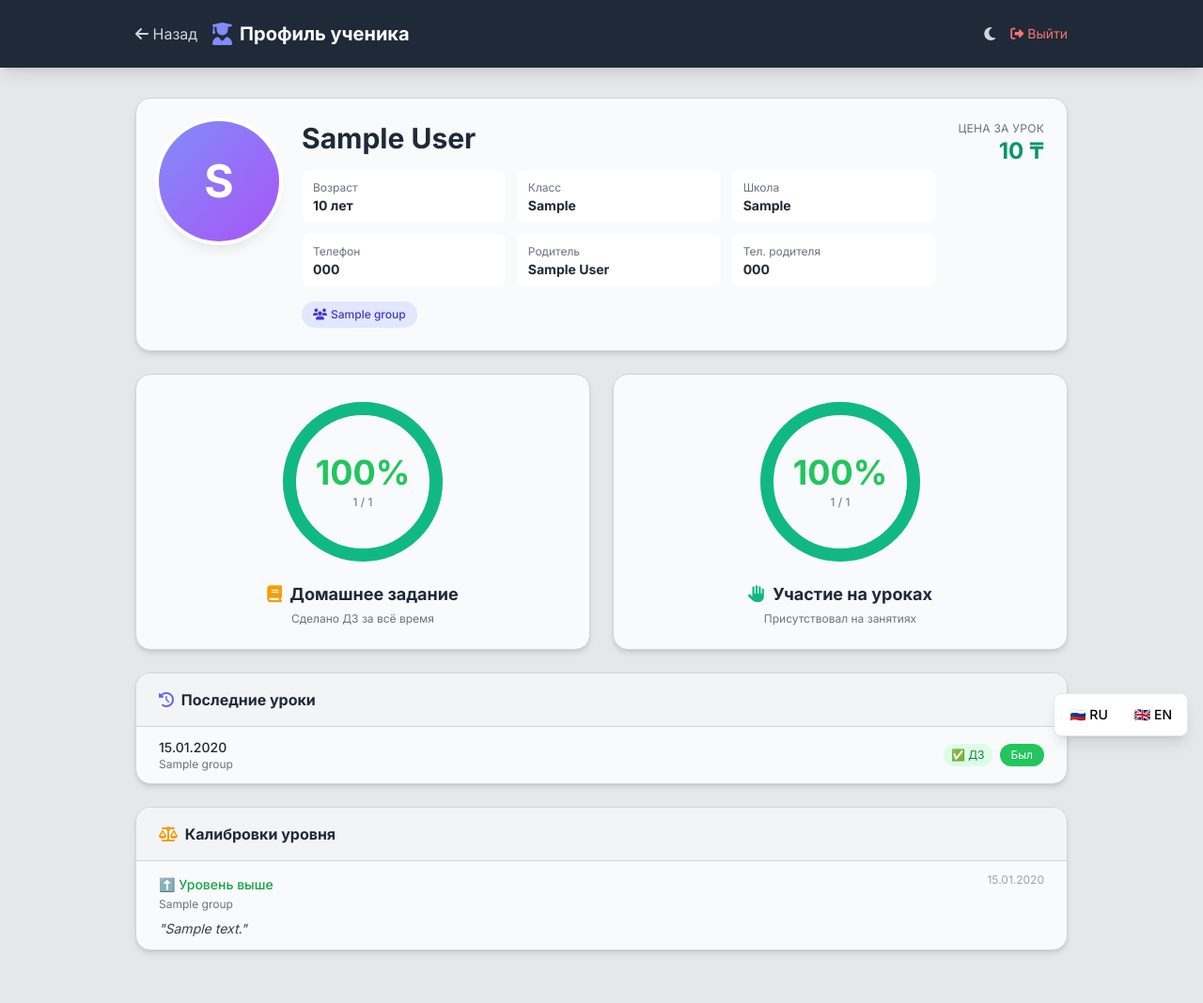
After one commit to Nurmukasan/english-center-crm, a Django app: page /students/1/ in a window 1280 px wide. The commit adds this page. Shown: the whole page at 94% size. Run offline with Django 5.2, Linux system fonts and the light colour scheme; a user stored in the database is signed in; tables that the repository leaves empty hold one stand-in row (values such as "Sample post"); some libraries are stand-ins or nearby versions.

Commit message:
feat: страница профиля ученика с прогрессами

```diff
--- a/config/urls.py
+++ b/config/urls.py
@@ -41,6 +41,7 @@ urlpatterns = [
     path('books/<int:book_id>/', views.book_detail, name='book_detail'),
     path('group/<int:group_id>/homework/', views.mark_homework, name='mark_homework'),
     path('calibration/create/', views.create_calibration, name='create_calibration'),
+    path('students/<int:student_id>/', views.student_profile, name='student_profile'),
 ]
 if settings.DEBUG:
     urlpatterns += static(settings.MEDIA_URL, document_root=settings.MEDIA_ROOT)
--- a/dashboard/templates/dashboard/group_detail.html
+++ b/dashboard/templates/dashboard/group_detail.html
@@ -469,8 +469,7 @@
 
         function openProfile() {
             if (!currentStudent) return;
-            // TODO: когда будет страница профиля ученика — заменить
-            alert('Профиль ученика: ' + currentStudent.name + '\n(страница в разработке)');
+            window.location.href = '/students/' + currentStudent.id + '/';
         }
 
         function openCalibration() {
--- /dev/null
+++ b/dashboard/templates/dashboard/student_profile.html
@@ -0,0 +1,288 @@
+<!DOCTYPE html>
+<html lang="ru">
+<head>
+    <meta charset="UTF-8">
+    <meta name="viewport" content="width=device-width, initial-scale=1.0">
+    <title>{{ student.name }} — Enjoy English</title>
+    <script src="https://cdn.tailwindcss.com"></script>
+    <script>tailwind.config = { darkMode: 'class' }</script>
+    <link href="https://fonts.googleapis.com/css2?family=Inter:wght@300;400;500;600;700;800&display=swap" rel="stylesheet">
+    <link href="https://cdnjs.cloudflare.com/ajax/libs/font-awesome/6.5.1/css/all.min.css" rel="stylesheet">
+    <style>
+        * { font-family: 'Inter', sans-serif; }
+        .fade-in { animation: fadeIn 0.4s ease; }
+        @keyframes fadeIn {
+            from { opacity: 0; transform: translateY(10px); }
+            to { opacity: 1; transform: translateY(0); }
+        }
+        .hover-scale { transition: all 0.3s ease; }
+        .hover-scale:hover { transform: translateY(-2px); box-shadow: 0 8px 20px rgba(0,0,0,0.08); }
+
+        /* Круговой прогресс */
+        .progress-ring {
+            transform: rotate(-90deg);
+            transform-origin: 50% 50%;
+        }
+        .progress-ring circle {
+            transition: stroke-dashoffset 1s ease-in-out;
+        }
+
+        .goog-te-banner-frame { display: none !important; }
+        body { top: 0 !important; }
+        .skiptranslate { display: none !important; }
+        #google_translate_element { display: none !important; }
+    </style>
+</head>
+<body class="bg-gray-200 dark:bg-gray-900 min-h-screen transition-colors duration-300">
+
+    <div class="fixed bottom-4 right-4 z-50 flex gap-1 bg-white dark:bg-gray-800 rounded-lg shadow-lg p-1 border border-gray-200 dark:border-gray-700">
+        <button onclick="changeLang('ru')" class="px-3 py-2 rounded-lg text-sm font-medium hover:bg-gray-100 dark:hover:bg-gray-700 transition">🇷🇺 RU</button>
+        <button onclick="changeLang('en')" class="px-3 py-2 rounded-lg text-sm font-medium hover:bg-gray-100 dark:hover:bg-gray-700 transition">🇬🇧 EN</button>
+    </div>
+    <div id="google_translate_element" style="display:none !important;"></div>
+
+    <header class="bg-gray-800 shadow-lg sticky top-0 z-40">
+        <div class="max-w-5xl mx-auto px-4 py-4 flex justify-between items-center">
+            <div class="flex items-center gap-4">
+                <a href="javascript:history.back()" class="text-gray-300 hover:text-white transition">
+                    <i class="fas fa-arrow-left"></i> Назад
+                </a>
+                <div class="flex items-center gap-2">
+                    <i class="fas fa-user-graduate text-2xl text-indigo-400"></i>
+                    <h1 class="text-xl font-bold text-white">Профиль ученика</h1>
+                </div>
+            </div>
+            <div class="flex items-center gap-2">
+                <button onclick="toggleTheme()" class="p-2 rounded-lg hover:bg-gray-700 transition">
+                    <i class="fas fa-moon dark:hidden text-gray-300"></i>
+                    <i class="fas fa-sun hidden dark:inline text-yellow-400"></i>
+                </button>
+                <a href="{% url 'logout' %}" class="text-red-400 text-sm">
+                    <i class="fas fa-sign-out-alt"></i> Выйти
+                </a>
+            </div>
+        </div>
+    </header>
+
+    <main class="max-w-5xl mx-auto px-4 py-8 fade-in">
+
+        <!-- ===== ВЕРХНИЙ БЛОК: ФОТО + ИНФО ===== -->
+        <div class="bg-gray-50 dark:bg-gray-800 rounded-2xl shadow-md border border-gray-300 dark:border-gray-600 p-6 mb-6 hover-scale transition-colors">
+            <div class="flex flex-col md:flex-row items-center md:items-start gap-6">
+
+                <!-- Фото / Аватар -->
+                <div class="flex-shrink-0">
+                    <div class="w-32 h-32 rounded-full bg-gradient-to-br from-indigo-400 to-purple-500 flex items-center justify-center text-white text-5xl font-bold shadow-lg ring-4 ring-white dark:ring-gray-700">
+                        {{ student.name|slice:":1"|upper }}
+                    </div>
+                </div>
+
+                <!-- Инфо -->
+                <div class="flex-1 text-center md:text-left">
+                    <h2 class="text-3xl font-bold text-gray-800 dark:text-white">{{ student.name }}</h2>
+
+                    <div class="mt-4 grid grid-cols-2 md:grid-cols-3 gap-3 text-sm">
+                        {% if student.age %}
+                        <div class="bg-white dark:bg-gray-700 rounded-lg px-3 py-2">
+                            <span class="text-gray-500 dark:text-gray-400 text-xs">Возраст</span>
+                            <p class="font-bold text-gray-800 dark:text-white">{{ student.age }} лет</p>
+                        </div>
+                        {% endif %}
+                        {% if student.grade %}
+                        <div class="bg-white dark:bg-gray-700 rounded-lg px-3 py-2">
+                            <span class="text-gray-500 dark:text-gray-400 text-xs">Класс</span>
+                            <p class="font-bold text-gray-800 dark:text-white">{{ student.grade }}</p>
+                        </div>
+                        {% endif %}
+                        {% if student.school %}
+                        <div class="bg-white dark:bg-gray-700 rounded-lg px-3 py-2">
+                            <span class="text-gray-500 dark:text-gray-400 text-xs">Школа</span>
+                            <p class="font-bold text-gray-800 dark:text-white truncate" title="{{ student.school }}">{{ student.school }}</p>
+                        </div>
+                        {% endif %}
+                        {% if student.phone %}
+                        <div class="bg-white dark:bg-gray-700 rounded-lg px-3 py-2">
+                            <span class="text-gray-500 dark:text-gray-400 text-xs">Телефон</span>
+                            <p class="font-bold text-gray-800 dark:text-white">{{ student.phone }}</p>
+                        </div>
+                        {% endif %}
+                        {% if student.parent_name %}
+                        <div class="bg-white dark:bg-gray-700 rounded-lg px-3 py-2">
+                            <span class="text-gray-500 dark:text-gray-400 text-xs">Родитель</span>
+                            <p class="font-bold text-gray-800 dark:text-white">{{ student.parent_name }}</p>
+                        </div>
+                        {% endif %}
+                        {% if student.parent_phone %}
+                        <div class="bg-white dark:bg-gray-700 rounded-lg px-3 py-2">
+                            <span class="text-gray-500 dark:text-gray-400 text-xs">Тел. родителя</span>
+                            <p class="font-bold text-gray-800 dark:text-white">{{ student.parent_phone }}</p>
+                        </div>
+                        {% endif %}
+                    </div>
+
+                    <div class="mt-4 flex flex-wrap gap-2 justify-center md:justify-start">
+                        {% for enrollment in enrollments %}
+                        <a href="{% url 'group_detail' enrollment.group.id %}"
+                           class="bg-indigo-100 dark:bg-indigo-900/40 text-indigo-700 dark:text-indigo-300 px-3 py-1.5 rounded-full text-xs font-medium hover:bg-indigo-200 dark:hover:bg-indigo-900/60 transition">
+                            <i class="fas fa-users mr-1"></i>{{ enrollment.group.name }}
+                        </a>
+                        {% endfor %}
+                    </div>
+                </div>
+
+                <!-- Правая колонка: цена -->
+                <div class="flex-shrink-0 text-center md:text-right">
+                    <p class="text-gray-500 dark:text-gray-400 text-xs uppercase tracking-wide">Цена за урок</p>
+                    <p class="text-2xl font-bold text-emerald-600 dark:text-emerald-400">{{ student.price_per_lesson|floatformat:0 }} ₸</p>
+                </div>
+            </div>
+        </div>
+
+        <!-- ===== КРУГОВЫЕ ПРОГРЕССЫ ===== -->
+        <div class="grid grid-cols-1 md:grid-cols-2 gap-6 mb-6">
+
+            <!-- Домашка -->
+            <div class="bg-gray-50 dark:bg-gray-800 rounded-2xl shadow-md border border-gray-300 dark:border-gray-600 p-6 hover-scale transition-colors">
+                <div class="flex items-center justify-center mb-4">
+                    <div class="relative">
+                        <svg class="progress-ring" width="180" height="180">
+                            <circle cx="90" cy="90" r="78" stroke="#e5e7eb" stroke-width="14" fill="transparent" class="dark:stroke-gray-700"/>
+                            <circle cx="90" cy="90" r="78"
+                                    stroke="{{ homework_color.stroke }}"
+                                    stroke-width="14"
+                                    fill="transparent"
+                                    stroke-linecap="round"
+                                    stroke-dasharray="{{ 490 }}"
+                                    stroke-dashoffset="{{ 490|add:0 }}"
+                                    style="stroke-dashoffset: calc(490 - (490 * {{ homework_percent }}) / 100);"/>
+                        </svg>
+                        <div class="absolute inset-0 flex flex-col items-center justify-center">
+                            <span class="text-4xl font-bold {{ homework_color.text }}">{{ homework_percent }}%</span>
+                            <span class="text-xs text-gray-500 dark:text-gray-400 mt-1">{{ homework_count }} / {{ total_lessons }}</span>
+                        </div>
+                    </div>
+                </div>
+                <h3 class="text-center font-bold text-gray-800 dark:text-white text-lg">
+                    <i class="fas fa-book text-amber-500 mr-1"></i> Домашнее задание
+                </h3>
+                <p class="text-center text-xs text-gray-500 dark:text-gray-400 mt-1">Сделано ДЗ за всё время</p>
+            </div>
+
+            <!-- Участие -->
+            <div class="bg-gray-50 dark:bg-gray-800 rounded-2xl shadow-md border border-gray-300 dark:border-gray-600 p-6 hover-scale transition-colors">
+                <div class="flex items-center justify-center mb-4">
+                    <div class="relative">
+                        <svg class="progress-ring" width="180" height="180">
+                            <circle cx="90" cy="90" r="78" stroke="#e5e7eb" stroke-width="14" fill="transparent" class="dark:stroke-gray-700"/>
+                            <circle cx="90" cy="90" r="78"
+                                    stroke="{{ participation_color.stroke }}"
+                                    stroke-width="14"
+                                    fill="transparent"
+                                    stroke-linecap="round"
+                                    stroke-dasharray="490"
+                                    style="stroke-dashoffset: calc(490 - (490 * {{ participation_percent }}) / 100);"/>
+                        </svg>
+                        <div class="absolute inset-0 flex flex-col items-center justify-center">
+                            <span class="text-4xl font-bold {{ participation_color.text }}">{{ participation_percent }}%</span>
+                            <span class="text-xs text-gray-500 dark:text-gray-400 mt-1">{{ present_count }} / {{ total_lessons }}</span>
+                        </div>
+                    </div>
+                </div>
+                <h3 class="text-center font-bold text-gray-800 dark:text-white text-lg">
+                    <i class="fas fa-hand-paper text-emerald-500 mr-1"></i> Участие на уроках
+                </h3>
+                <p class="text-center text-xs text-gray-500 dark:text-gray-400 mt-1">Присутствовал на занятиях</p>
+            </div>
+
+        </div>
+
+        <!-- ===== ПОСЛЕДНИЕ УРОКИ ===== -->
+        <div class="bg-gray-50 dark:bg-gray-800 rounded-2xl shadow-md border border-gray-300 dark:border-gray-600 overflow-hidden mb-6 transition-colors">
+            <div class="px-6 py-4 border-b border-gray-300 dark:border-gray-600 bg-gray-100 dark:bg-gray-700/50">
+                <h3 class="font-bold text-gray-800 dark:text-white">
+                    <i class="fas fa-history text-indigo-500 mr-1"></i> Последние уроки
+                </h3>
+            </div>
+            <div class="divide-y divide-gray-200 dark:divide-gray-700">
+                {% for att in recent_lessons %}
+                <div class="px-6 py-3 flex justify-between items-center gap-3">
+                    <div class="min-w-0 flex-1">
+                        <p class="text-sm font-medium text-gray-800 dark:text-white">{{ att.lesson.date|date:"d.m.Y" }}</p>
+                        <p class="text-xs text-gray-500 dark:text-gray-400">{{ att.lesson.group.name }}</p>
+                    </div>
+                    <div class="flex items-center gap-2">
+                        {% if att.homework_done %}
+                        <span class="text-xs bg-green-100 dark:bg-green-900/30 text-green-700 dark:text-green-400 px-2 py-1 rounded-full">✅ ДЗ</span>
+                        {% endif %}
+                        {% if att.status == 'present' %}
+                        <span class="text-xs bg-green-500 text-white px-3 py-1 rounded-full">Был</span>
+                        {% elif att.status == 'late' %}
+                        <span class="text-xs bg-amber-500 text-white px-3 py-1 rounded-full">Опоздал</span>
+                        {% else %}
+                        <span class="text-xs bg-red-500 text-white px-3 py-1 rounded-full">Не был</span>
+                        {% endif %}
+                    </div>
+                </div>
+                {% empty %}
+                <div class="px-6 py-8 text-center text-gray-400">
+                    <i class="fas fa-inbox text-3xl mb-2"></i>
+                    <p>Пока нет занятий</p>
+                </div>
+                {% endfor %}
+            </div>
+        </div>
+
+        <!-- ===== КАЛИБРОВКИ ===== -->
+        {% if calibrations %}
+        <div class="bg-gray-50 dark:bg-gray-800 rounded-2xl shadow-md border border-gray-300 dark:border-gray-600 overflow-hidden mb-6 transition-colors">
+            <div class="px-6 py-4 border-b border-gray-300 dark:border-gray-600 bg-gray-100 dark:bg-gray-700/50">
+                <h3 class="font-bold text-gray-800 dark:text-white">
+                    <i class="fas fa-balance-scale text-amber-500 mr-1"></i> Калибровки уровня
+                </h3>
+            </div>
+            <div class="divide-y divide-gray-200 dark:divide-gray-700">
+                {% for cal in calibrations %}
+                <div class="px-6 py-3">
+                    <div class="flex justify-between items-start gap-3">
+                        <div class="flex-1">
+                            {% if cal.direction == 'up' %}
+                            <span class="text-sm font-medium text-green-600 dark:text-green-400">⬆️ Уровень выше</span>
+                            {% else %}
+                            <span class="text-sm font-medium text-red-600 dark:text-red-400">⬇️ Уровень ниже</span>
+                            {% endif %}
+                            <p class="text-xs text-gray-500 dark:text-gray-400 mt-0.5">{{ cal.group.name }}</p>
+                            {% if cal.comment %}
+                            <p class="text-sm text-gray-700 dark:text-gray-300 mt-2 italic">"{{ cal.comment }}"</p>
+                            {% endif %}
+                        </div>
+                        <span class="text-xs text-gray-400 whitespace-nowrap">{{ cal.created_at|date:"d.m.Y" }}</span>
+                    </div>
+                </div>
+                {% endfor %}
+            </div>
+        </div>
+        {% endif %}
+
+    </main>
+
+    <script>
+        function toggleTheme() {
+            document.documentElement.classList.toggle('dark');
+        }
+        function changeLang(lang) {
+            document.cookie = `googtrans=/ru/${lang}; path=/`;
+            document.cookie = `googtrans=/ru/${lang}; domain=.${location.hostname}; path=/`;
+            location.reload();
+        }
+        function googleTranslateElementInit() {
+            new google.translate.TranslateElement({
+                pageLanguage: 'ru',
+                includedLanguages: 'ru,kk,en',
+                autoDisplay: false
+            }, 'google_translate_element');
+        }
+    </script>
+    <script src="//translate.google.com/translate_a/element.js?cb=googleTranslateElementInit"></script>
+
+</body>
+</html>
--- a/dashboard/views.py
+++ b/dashboard/views.py
@@ -1798,3 +1798,68 @@ def create_calibration(request):
     )
 
     return JsonResponse({'success': True, 'id': cal.id})
+
+@login_required
+def student_profile(request, student_id):
+    """Профиль ученика"""
+    role = get_user_role(request.user)
+    student = get_object_or_404(Student, id=student_id)
+
+    # Проверка доступа для учителя
+    if role == 'teacher':
+        has_access = Enrollment.objects.filter(
+            student=student
+        ).filter(
+            Q(group__teacher=request.user) | Q(group__teachers=request.user)
+        ).exists()
+        if not has_access:
+            messages.error(request, 'У вас нет доступа к этому ученику')
+            return redirect('dashboard')
+
+    # Группы ученика
+    enrollments = Enrollment.objects.filter(student=student).select_related('group', 'group__teacher')
+
+    # Посещаемость
+    attendances = Attendance.objects.filter(student=student).select_related('lesson', 'lesson__group')
+
+    total_lessons = attendances.count()
+    present_count = attendances.filter(status__in=['present', 'late']).count()
+    homework_count = attendances.filter(homework_done=True).count()
+
+    participation_percent = round((present_count / total_lessons) * 100) if total_lessons > 0 else 0
+    homework_percent = round((homework_count / total_lessons) * 100) if total_lessons > 0 else 0
+
+    # Цвета кругов
+    def get_color(percent):
+        if percent < 50:
+            return {'stroke': '#ef4444', 'text': 'text-red-500', 'bg': 'bg-red-50 dark:bg-red-900/20'}
+        elif percent < 80:
+            return {'stroke': '#f59e0b', 'text': 'text-amber-500', 'bg': 'bg-amber-50 dark:bg-amber-900/20'}
+        else:
+            return {'stroke': '#10b981', 'text': 'text-green-500', 'bg': 'bg-green-50 dark:bg-green-900/20'}
+
+    participation_color = get_color(participation_percent)
+    homework_color = get_color(homework_percent)
+
+    # Последние 10 уроков
+    recent_lessons = attendances.order_by('-lesson__date')[:10]
+
+    # Последние калибровки
+    calibrations = LevelCalibration.objects.filter(student=student).order_by('-created_at')[:5]
+
+    context = {
+        'role': role,
+        'student': student,
+        'enrollments': enrollments,
+        'total_lessons': total_lessons,
+        'present_count': present_count,
+        'homework_count': homework_count,
+        'participation_percent': participation_percent,
+        'homework_percent': homework_percent,
+        'participation_color': participation_color,
+        'homework_color': homework_color,
+        'recent_lessons': recent_lessons,
+        'calibrations': calibrations,
+    }
+
+    return render(request, 'dashboard/student_profile.html', context)
```
